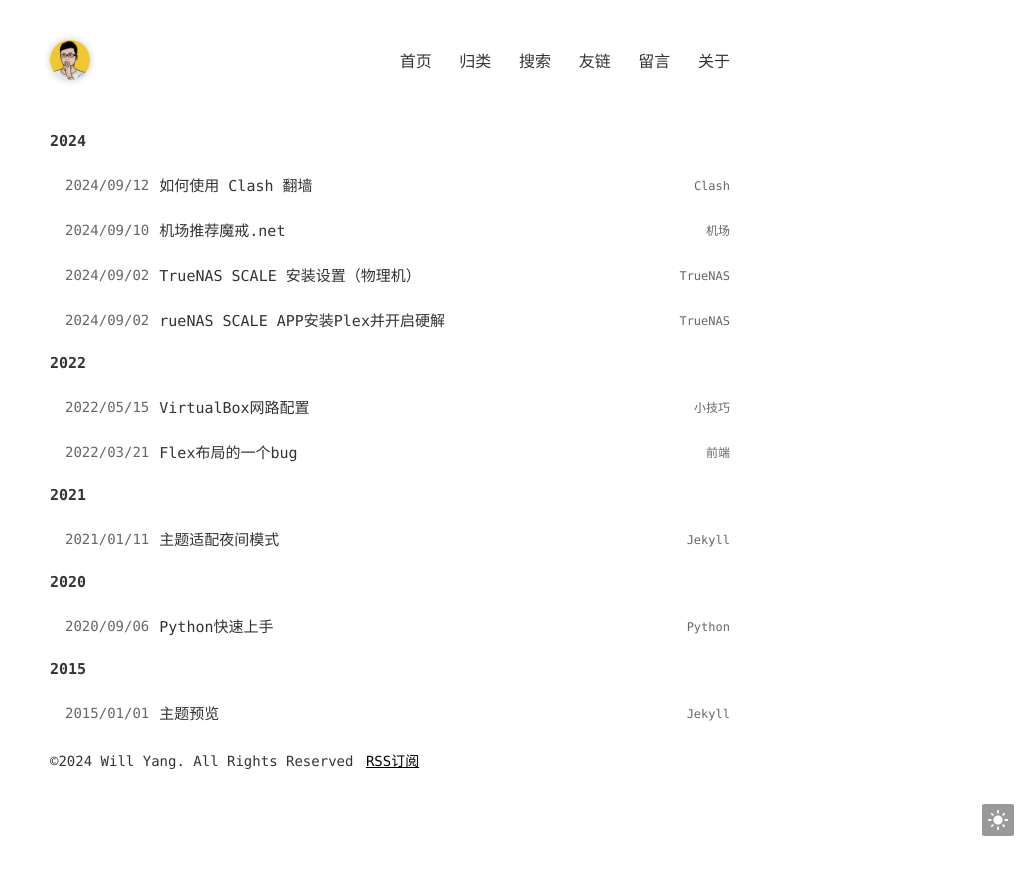
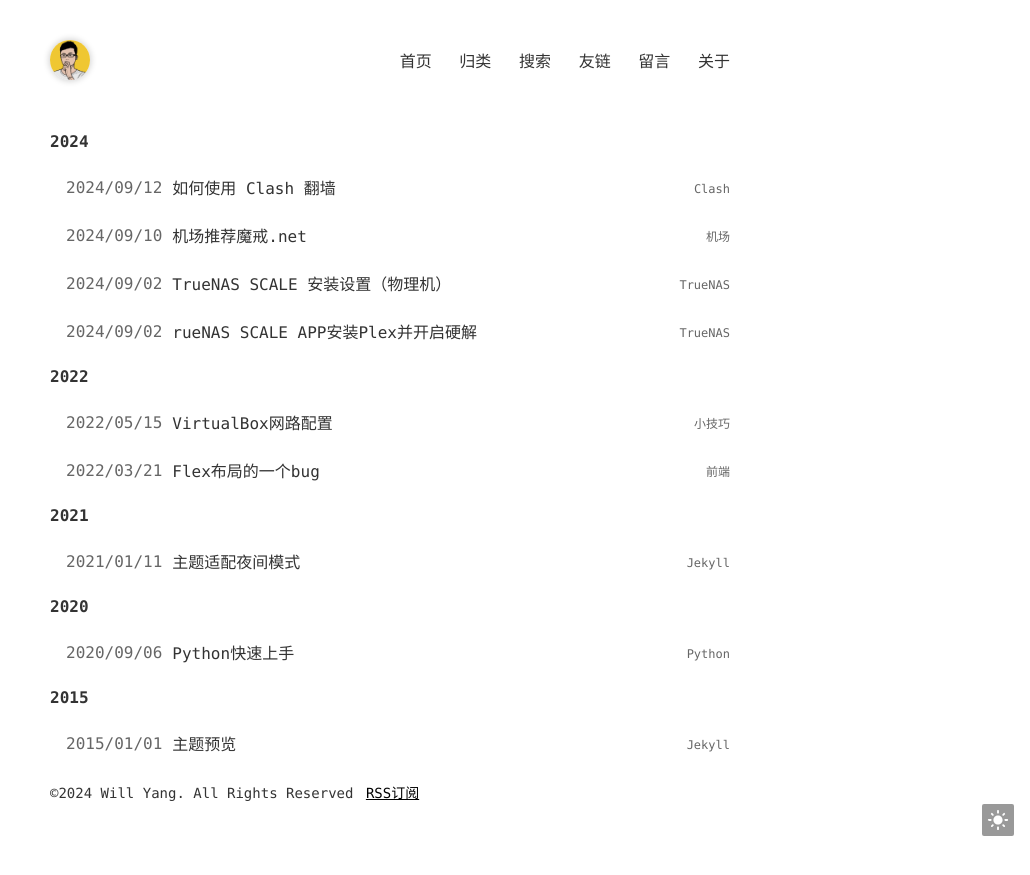
Before and after one commit to zongzaimang/blog.willyang, a Jekyll site: the page built from index.html, in a window 1280 px wide. Shown: the top 875 px of the page, without its empty margins (250-1280 px from the left). Built offline with Jekyll 4.4.1, drawn with Linux system fonts in a browser that asks for light colours.

Commit message:
Update page.css

```diff
--- a/static/css/page.css
+++ b/static/css/page.css
@@ -1,11 +1,11 @@
 .list-post > h2 {
-  font-size: 15px;
+  font-size: 16px;
   font-weight: bold;
   padding: 12px 0;
 }
 .list-post ul {
   box-sizing: border-box;
-  padding-left: 15px;
+  padding-left: 16px;
 }
 .list-post li {
   display: flex;
@@ -14,7 +14,7 @@
 }
 .list-post li .date {
   color: #666666;
-  font-size: 14px;
+  font-size: 16px;
   flex-shrink: 0;
   margin-right: 10px;
 }
@@ -27,7 +27,7 @@
   text-overflow: ellipsis;
 }
 .list-post li .title a {
-  font-size: 15px;
+  font-size: 16px;
 }
 .list-post li .categories {
   flex-shrink: 0;
```
